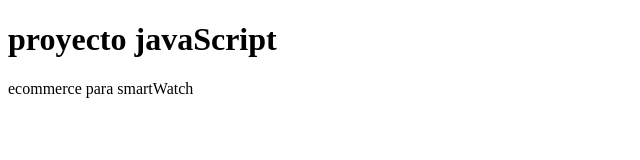
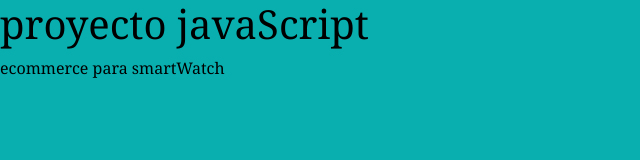
Before and after one commit to miguelrod2203/reloj-sw, a plain HTML site: page index.html in a window 1280 px wide. Shown: the whole page, without its empty margins (0-640 px from the left). Drawn offline with nearby package versions, Linux system fonts and the light colour scheme.

Commit message:
enlazando correctamente css bootstrap y js

```diff
--- a/css/estilos.css
+++ b/css/estilos.css
@@ -5,4 +5,6 @@
 }
 body {
     background-color: #09afaf;
+    color: #000000;
+    font-family: Cambria, Cochin, Georgia, Times, 'Times New Roman', serif;
 }
--- a/index.html
+++ b/index.html
@@ -5,7 +5,10 @@
         <meta http-equiv="X-UA-Compatible" content="IE=edge">
         <meta name="viewport" content="width=device-width, initial-scale=1.0">
         <title>smartWatch</title>
+        <link href="https://cdn.jsdelivr.net/npm/bootstrap@5.2.3/dist/css/bootstrap.min.css" rel="stylesheet" integrity="sha384-rbsA2VBKQhggwzxH7pPCaAqO46MgnOM80zW1RWuH61DGLwZJEdK2Kadq2F9CUG65" crossorigin="anonymous">
+        <link rel='stylesheet' type='text/css' media='screen' href='./css/estilos.css'>
     </head>
+
     <body>
         <h1>proyecto javaScript</h1>
         <p>ecommerce para smartWatch</p>
@@ -13,6 +16,10 @@
 
 
 
+
+
+
+        <script src="https://cdn.jsdelivr.net/npm/bootstrap@5.2.3/dist/js/bootstrap.bundle.min.js" integrity="sha384-kenU1KFdBIe4zVF0s0G1M5b4hcpxyD9F7jL+jjXkk+Q2h455rYXK/7HAuoJl+0I4" crossorigin="anonymous"></script>
         <script src="./javascript/main.js"></script>
     </body>
 </html>
--- a/javascript/main.js
+++ b/javascript/main.js
@@ -0,0 +1 @@
+alert('estamos enlazados correctamente');
```
Lines whose indentation alone changed are shown as unchanged.
